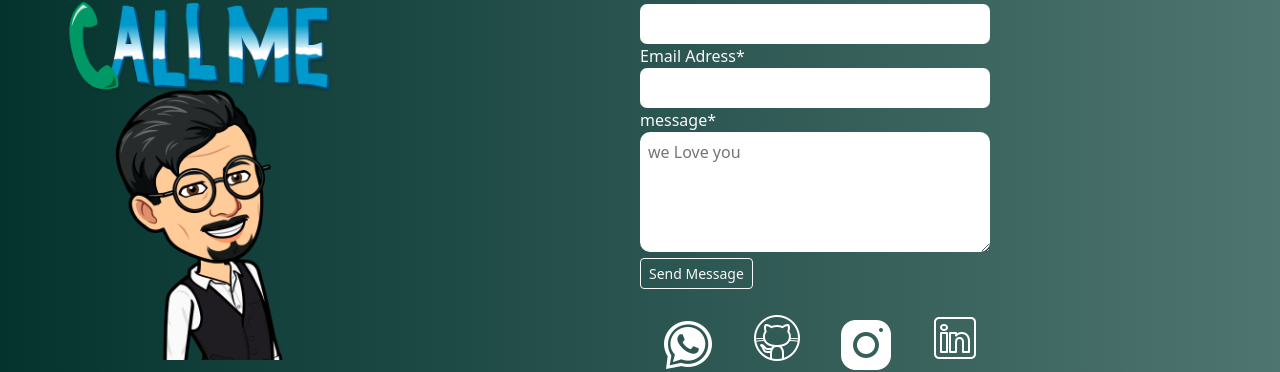
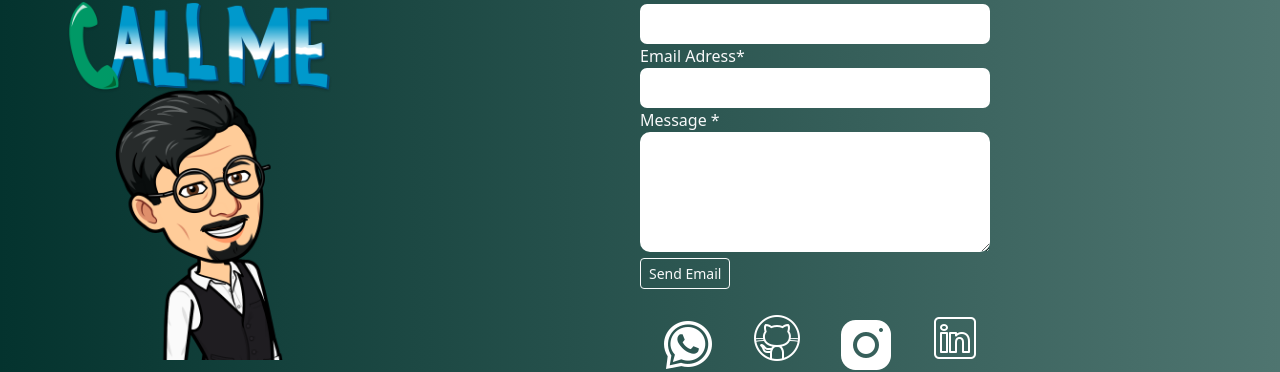
Before and after one commit to MasihMuhammadi/Masihullah, a React (Vite) app: page /Contact in a window 1280 px wide. Shown: the part 209-581 px from the top of the page. Built offline with nearby package versions, Linux system fonts and the light colour scheme.

Commit message:
fixed bugs

```diff
--- a/src/Routes/Contact.jsx
+++ b/src/Routes/Contact.jsx
@@ -11,52 +11,58 @@ const Contact = () =>{
     const form = useRef(null);
     const [emailMessageSent,setEmailMessageSent] = useState("");
     const [popup,setPopup] = useState("");
+    const [isLoading,setIsLoading] = useState(true);
 
-
-    let schema = yup.object( {
-        user_email:yup.string().email('please enter a valid email').required('email is required field *'),
-        user_name:yup.string().required('name is required field *').min(3,'name must be at least 3 number').max(10,'name is too longer'),
-       user_message:yup.string().required("The message filed is required *"),
+    let schema = yup.object({
+        user_email: yup.string().email('Please enter a valid email').required('Email is a required field *'),
+        user_name: yup.string().required('Name is a required field *').min(3, 'Name must be at least 3 characters').max(10, 'Name is too long'),
+        user_message: yup.string().required("The message field is required *"),
       });
 
 
+
       const sendEmail = () => {
-        emailjs.sendForm('service_4n10yr7', 'template_89p0tjf', form.current, 'LW3r27bFaCZINQrEn')
+        emailjs
+          .sendForm('service_4n10yr7', 'template_89p0tjf', form.current, 'LW3r27bFaCZINQrEn')
           .then(() => {
+
             setEmailMessageSent('The Message Sent Successfully..!');
-            setPopup("popup-show");
+            setPopup('popup-show');
+
+            form.current.reset();
           })
           .catch(() => {
-
             setEmailMessageSent('Something Went Wrong..!');
-              setPopup("popup-show");
-
-
+            setPopup('popup-show');
           });
       };
 
-
-  let { values, handleChange, errors, handleSubmit, touched } = useFormik({
+      let { values, handleChange, errors, handleSubmit, touched, resetForm } = useFormik({
         initialValues: {
-      user_name: "",
-      user_email: "",
-      user_message:"",
+          user_name: '',
+          user_email: '',
+          user_message: '',
         },
         validationSchema: schema,
         onSubmit: () => {
-
           sendEmail();
 
         },
+      });
 
-  });
-  useEffect(() =>{
-      setTimeout(() =>{
-            form.current.reset();
-            setPopup("popup");
+      useEffect(() => {
+        setTimeout(() => {
+            if(emailMessageSent !== 'The Message Sent Successfully..!'){
+                setPopup('popup');
+            }else{
 
-        },5000)
-  },[popup])
+                resetForm();
+                setPopup('popup');
+            }
+        }, 5000);
+
+      }, [popup]);
+
 
 
 
@@ -82,11 +88,17 @@ const Contact = () =>{
 
                 </div>
                 <div className='form-group'>
-                    <label htmlFor="message" className='text-light'>message*</label><br />
-                        <textarea placeholder="we Love you" name="message" className="p-2" id="message"/><br />
+                    <label htmlFor="user_message" className='text-light'>Message *</label><br />
+                    <textarea onChange={handleChange} value={values.user_message} type="text" id="user_message" name="user_message" className="contact-input" ></textarea><br />
                         {errors.user_message && touched.user_message && <small style={{color:"rgb(110, 4, 4) "}}>{errors.user_message}</small>}
+
                 </div>
-                <button type="submit" className="btn btn-sm d-block btn-outline-light">Send Message</button>
+
+
+                <button type="submit" className="btn btn-sm d-block  btn-outline-light">
+                Send Email
+                </button>
+
 
 
                     <div className='icons d-flex flex-row '>
@@ -98,7 +110,7 @@ const Contact = () =>{
                 </form>
                 </div>
             </div>
-                <div className={`${popup} bg-dark ${emailMessageSent == 'The Message Sent Successfully..!' ? "text-success " : "text-danger"} `}>
+                <div className={`${popup} bg-light ${emailMessageSent == 'The Message Sent Successfully..!' ? "text-success " : "text-danger"} `}>
                     <p>{emailMessageSent}</p>
                 </div>
         </>
```
Lines whose indentation alone changed are shown as unchanged.
